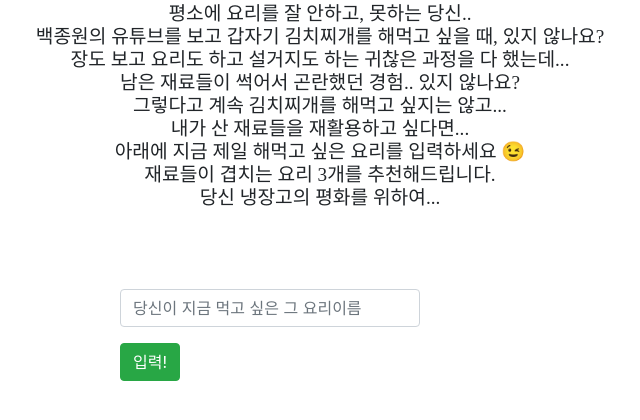
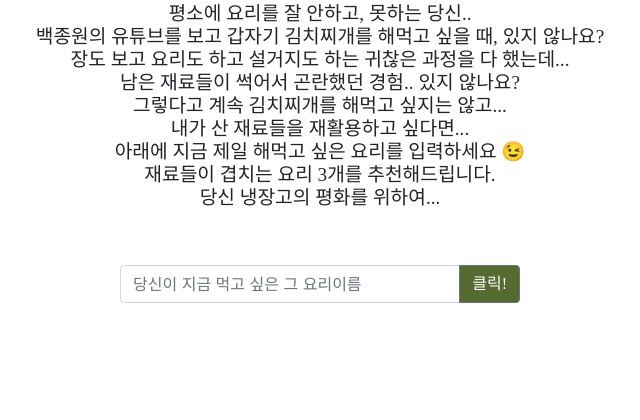
Before and after one commit to penfplic/my_project, a Flask app: page / in a window 1280 px wide. Shown: the part 234-654 px from the top of the page, without its empty margins (320-960 px from the left). Run offline with Flask 2, Linux system fonts and the light colour scheme; some libraries are stand-ins or nearby versions; some web fonts are replaced.

Commit message:
Update landing_page.html

```diff
--- a/templates/landing_page.html
+++ b/templates/landing_page.html
@@ -39,14 +39,19 @@
             margin: auto;
         }
 
-        #exampleFormControlInput1 {
-            width: 300px;
+        #button-addon2{
+            background-color: darkolivegreen;
+            font-family: a시네마M;
+            color: white;
+        }
+        .input-group{
+            margin: auto;
         }
     </style>
 
     <script>
         function findMainRecipe() {
-            let recipeName = $('#exampleFormControlInput1').val()
+            let recipeName = $('#recipeInput').val()
             let recipeUrl = 'https://www.10000recipe.com/recipe/list.html?q=' + recipeName
 
             console.log(recipeUrl)
@@ -90,11 +95,13 @@
     <br>
     <div class="small_wrap">
 
-        <div class="form-group">
-            <label for="exampleFormControlInput1"></label>
-            <input type="email" class="form-control" id="exampleFormControlInput1" placeholder="당신이 지금 먹고 싶은 그 요리이름">
+        <div class="input-group mb-3">
+            <input type="text" class="form-control" id="recipeInput" placeholder="당신이 지금 먹고 싶은 그 요리이름" aria-label="Recipient's username"
+                   aria-describedby="button-addon2">
+            <div class="input-group-append">
+                <button class="btn btn-outline-secondary" type="button" id="button-addon2" onclick="findMainRecipe()">클릭!</button>
+            </div>
         </div>
-        <button type="button" class="btn btn-success" onclick="findMainRecipe()">입력!</button>
 
     </div>
 
```
